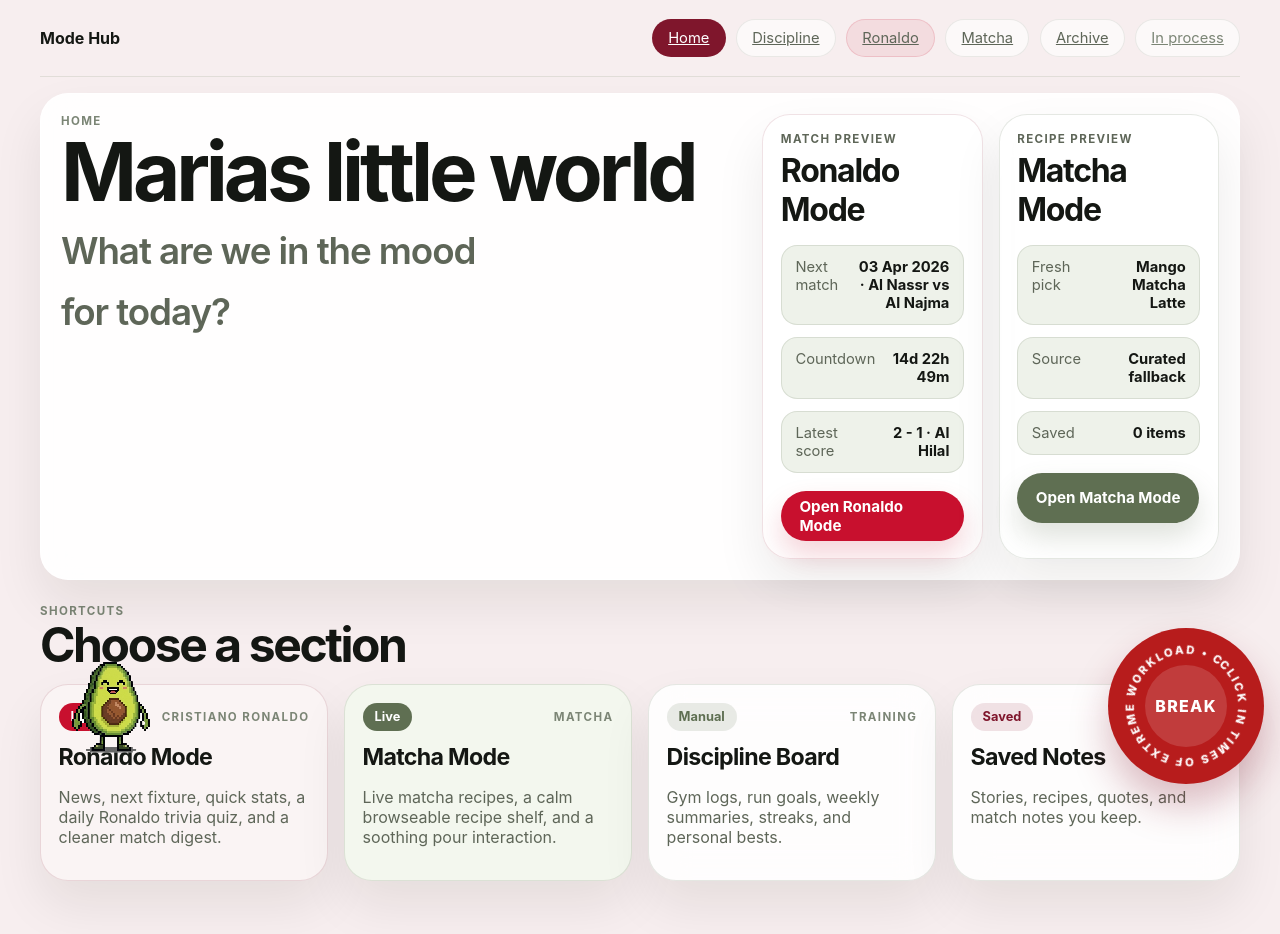
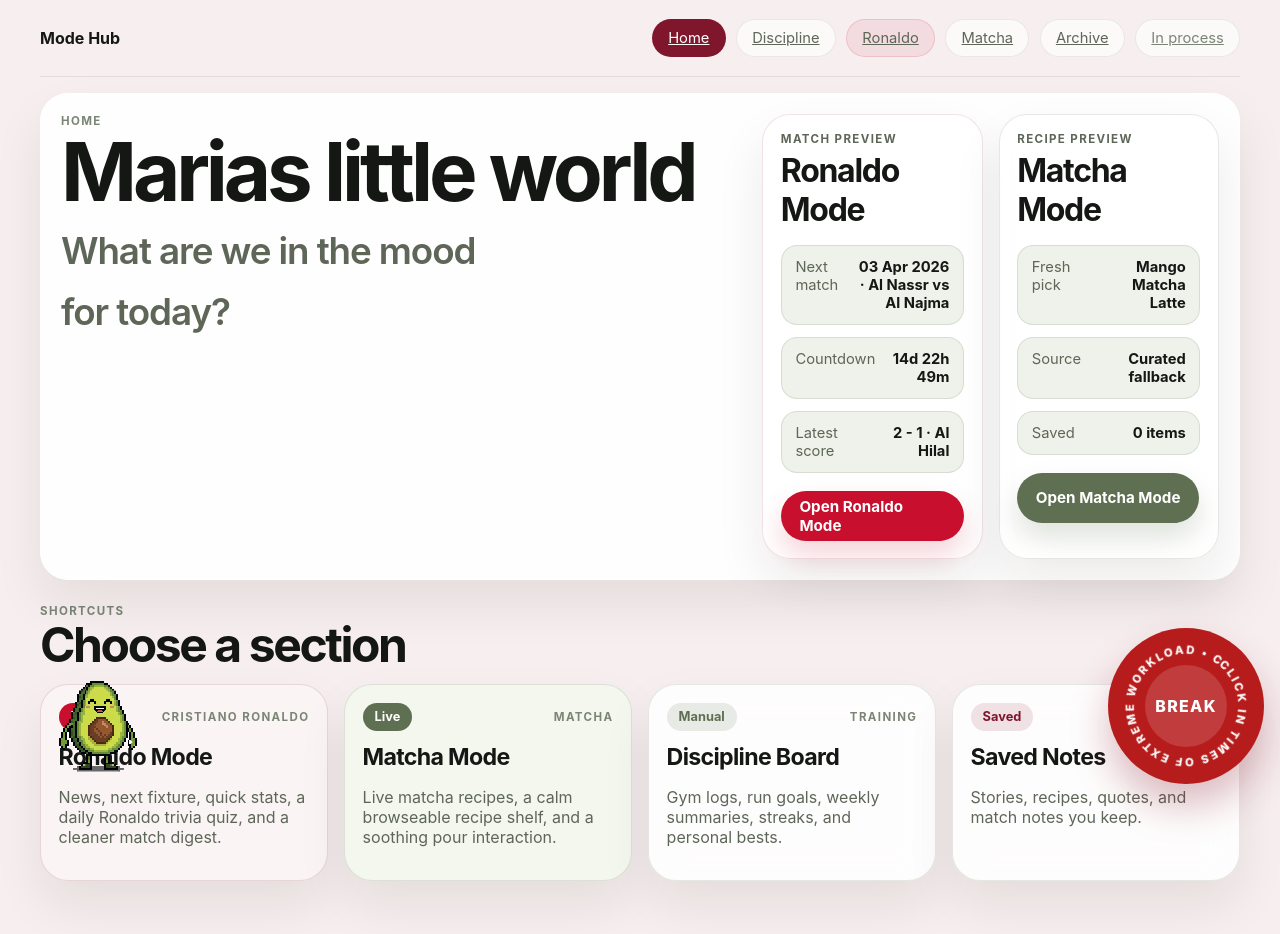
Before and after one commit to burhanuddin23-stack/mode-hub, a website with bundled scripts: page index.html in a window 1280 px wide. Built offline with nearby package versions, Linux system fonts and the light colour scheme; files whose address does not match are found by name.

Commit message:
Push avocado further into corner

```diff
--- a/styles.css
+++ b/styles.css
@@ -1062,8 +1062,8 @@ body.discipline-body .hero-copy h2 {
 
 .avocado-pet {
   position: fixed;
-  left: -0.35rem;
-  bottom: -1.4rem;
+  left: -1.2rem;
+  bottom: -2.6rem;
   z-index: 10;
   display: grid;
   gap: 0.7rem;
```
